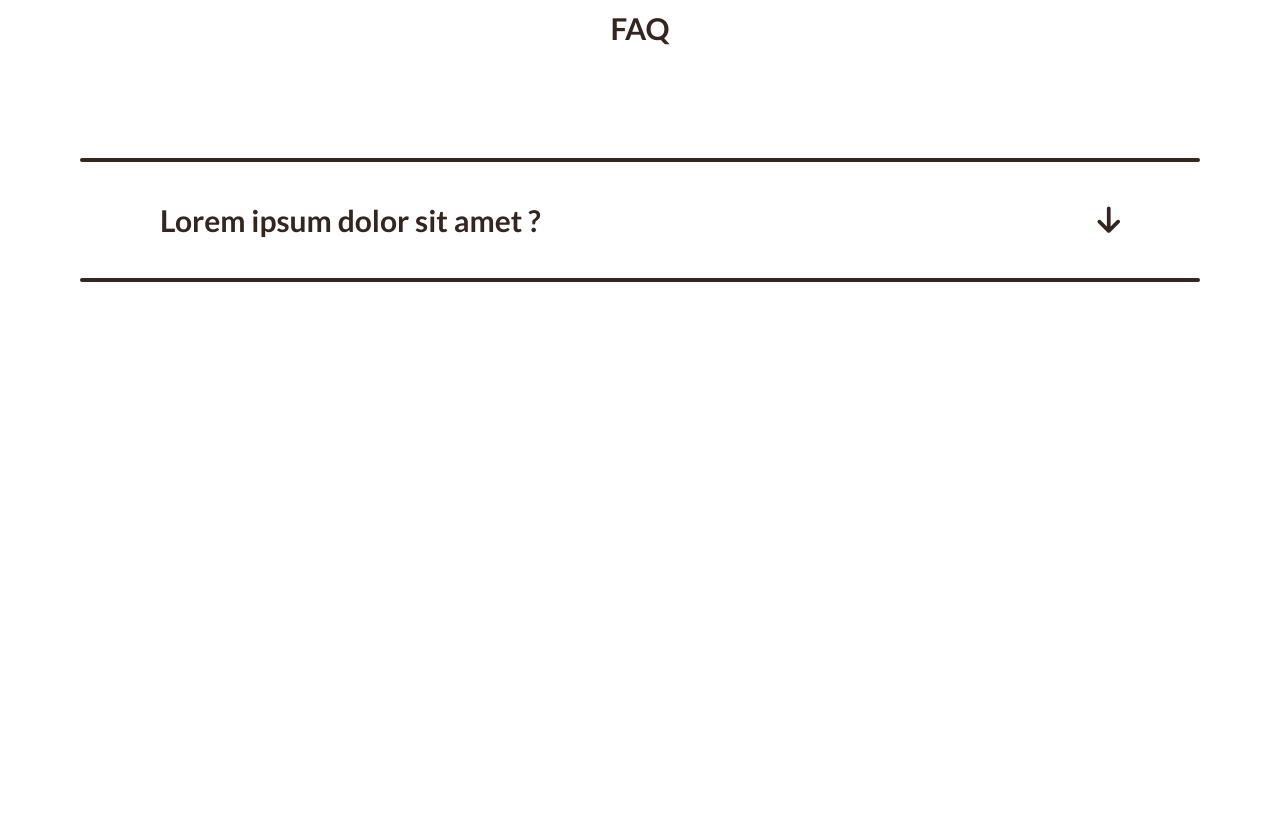
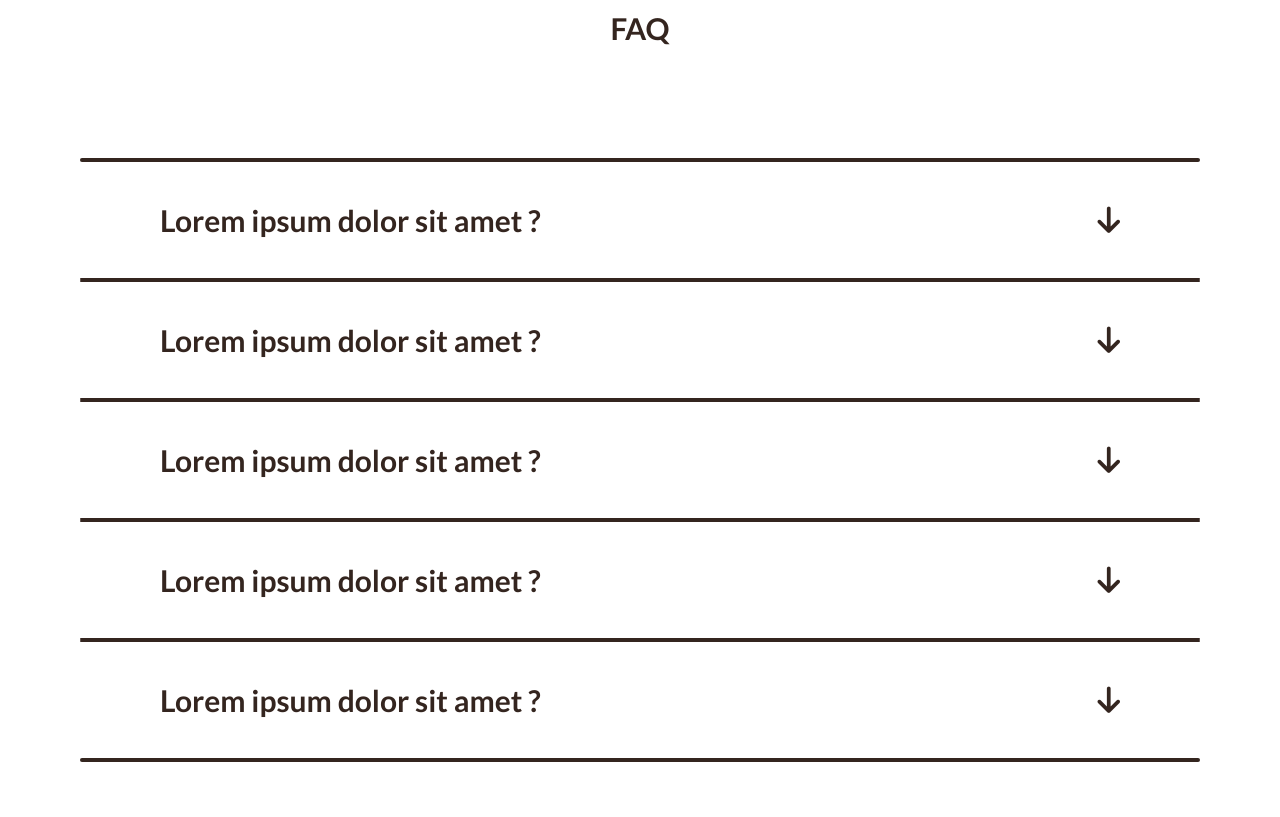
Before and after one commit to RyAlaan/arvi-hijab, a plain HTML site: page index.html in a window 1280 px wide. Shown: the part 2634-3451 px from the top of the page. Before the commit the page ends 2996 px from the top, so only its background shows below. Drawn offline with nearby package versions, Linux system fonts and the light colour scheme; a web font is replaced by a local one.

Commit message:
accordion

```diff
--- a/index.html
+++ b/index.html
@@ -97,6 +97,15 @@
         object-fit: cover;
       }
       /* Swiper JS */
+
+      #answer {
+        transition: max-height 0.2s;
+      }
+
+      #question label + input[type="radio"]:checked + #answer {
+        max-height: max-content;
+        padding: 40px 80px;
+      }
     </style>
 
     <title>Arvi Hijab</title>
@@ -538,12 +547,12 @@
           class="flex flex-wrap-reverse justify-center lg:justify-between items-center w-full px-10 lg:px-0 gap-7 transition-all duration-500"
         >
           <div id="question" class="flex flex-col justify-between w-full">
-            <input type="checkbox" name="question1" id="question1" hidden/>
-            <label for="question1" class="w-full flex flex-col justify-between w-full">
+            <!-- Question 1 -->
+            <div class="w-full flex flex-col">
               <span class="w-full h-1 bg-[#34251F] rounded-xl"></span>
-              <div class="flex flex-col px-20 py-10 gap-10 cursor-pointer">
+              <label for="question1">
                 <div
-                  class="flex flex-row items-center justify-between bg-white text-[#34251F] text-3xl font-lato"
+                  class="px-20 py-10 flex flex-row items-center justify-between bg-white text-[#34251F] text-3xl font-lato cursor-pointer"
                 >
                   <h1 class="font-semibold">Lorem ipsum dolor sit amet ?</h1>
                   <i
@@ -551,9 +560,11 @@
                     class="fa-solid fa-arrow-down transition-all duration-500"
                   ></i>
                 </div>
+              </label>
+              <input type="radio" name="faq" id="question1" hidden />
               <div
                 id="answer"
-                  class="hidden text-xl transition-all duration-500"
+                class="max-h-0 px-20 text-xl overflow-hidden transition-all duration-500"
               >
                 <p>
                   Lorem ipsum dolor sit amet consectetur adipisicing elit.
@@ -561,9 +572,116 @@
                   sed nemo nobis.
                 </p>
               </div>
+              <span class="w-full h-0.5 bg-[#34251F] rounded-xl"></span>
+            </div>
+            <!-- Question 2 -->
+            <div class="w-full flex flex-col">
+              <span class="w-full h-0.5 bg-[#34251F] rounded-xl"></span>
+              <label for="question2">
+                <div
+                  class="px-20 py-10 flex flex-row items-center justify-between bg-white text-[#34251F] text-3xl font-lato cursor-pointer"
+                >
+                  <h1 class="font-semibold">Lorem ipsum dolor sit amet ?</h1>
+                  <i
+                    id="iconQ"
+                    class="fa-solid fa-arrow-down transition-all duration-500"
+                  ></i>
+                </div>
+              </label>
+              <input type="radio" name="faq" id="question2" hidden />
+              <div
+                id="answer"
+                class="max-h-0 px-20 text-xl overflow-hidden transition-all duration-500"
+              >
+                <p>
+                  Lorem ipsum dolor sit amet consectetur adipisicing elit.
+                  Facilis numquam eum odit maxime sapiente, autem ea deleniti
+                  sed nemo nobis.
+                </p>
+              </div>
+              <span class="w-full h-0.5 bg-[#34251F] rounded-xl"></span>
+            </div>
+            <!-- Question 3 -->
+            <div class="w-full flex flex-col">
+              <span class="w-full h-0.5 bg-[#34251F] rounded-xl"></span>
+              <label for="question3">
+                <div
+                  class="px-20 py-10 flex flex-row items-center justify-between bg-white text-[#34251F] text-3xl font-lato cursor-pointer"
+                >
+                  <h1 class="font-semibold">Lorem ipsum dolor sit amet ?</h1>
+                  <i
+                    id="iconQ"
+                    class="fa-solid fa-arrow-down transition-all duration-500"
+                  ></i>
+                </div>
+              </label>
+              <input type="radio" name="faq" id="question3" hidden />
+              <div
+                id="answer"
+                class="max-h-0 px-20 text-xl overflow-hidden transition-all duration-500"
+              >
+                <p>
+                  Lorem ipsum dolor sit amet consectetur adipisicing elit.
+                  Facilis numquam eum odit maxime sapiente, autem ea deleniti
+                  sed nemo nobis.
+                </p>
+              </div>
+              <span class="w-full h-0.5 bg-[#34251F] rounded-xl"></span>
+            </div>
+            <!-- Question 4 -->
+            <div class="w-full flex flex-col">
+              <span class="w-full h-0.5 bg-[#34251F] rounded-xl"></span>
+              <label for="question4">
+                <div
+                  class="px-20 py-10 flex flex-row items-center justify-between bg-white text-[#34251F] text-3xl font-lato cursor-pointer"
+                >
+                  <h1 class="font-semibold">Lorem ipsum dolor sit amet ?</h1>
+                  <i
+                    id="iconQ"
+                    class="fa-solid fa-arrow-down transition-all duration-500"
+                  ></i>
+                </div>
+              </label>
+              <input type="radio" name="faq" id="question4" hidden />
+              <div
+                id="answer"
+                class="max-h-0 px-20 text-xl overflow-hidden transition-all duration-500"
+              >
+                <p>
+                  Lorem ipsum dolor sit amet consectetur adipisicing elit.
+                  Facilis numquam eum odit maxime sapiente, autem ea deleniti
+                  sed nemo nobis.
+                </p>
+              </div>
+              <span class="w-full h-0.5 bg-[#34251F] rounded-xl"></span>
+            </div>
+            <!-- Question 5 -->
+            <div class="w-full flex flex-col">
+              <span class="w-full h-0.5 bg-[#34251F] rounded-xl"></span>
+              <label for="question5">
+                <div
+                  class="px-20 py-10 flex flex-row items-center justify-between bg-white text-[#34251F] text-3xl font-lato cursor-pointer"
+                >
+                  <h1 class="font-semibold">Lorem ipsum dolor sit amet ?</h1>
+                  <i
+                    id="iconQ"
+                    class="fa-solid fa-arrow-down transition-all duration-500"
+                  ></i>
+                </div>
+              </label>
+              <input type="radio" name="faq" id="question5" hidden />
+              <div
+                id="answer"
+                class="max-h-0 px-20 text-xl overflow-hidden transition-all duration-500"
+              >
+                <p>
+                  Lorem ipsum dolor sit amet consectetur adipisicing elit.
+                  Facilis numquam eum odit maxime sapiente, autem ea deleniti
+                  sed nemo nobis.
+                </p>
               </div>
               <span class="w-full h-1 bg-[#34251F] rounded-xl"></span>
-            </label>
+            </div>
           </div>
         </div>
       </div>
```
Lines whose indentation alone changed are shown as unchanged.
